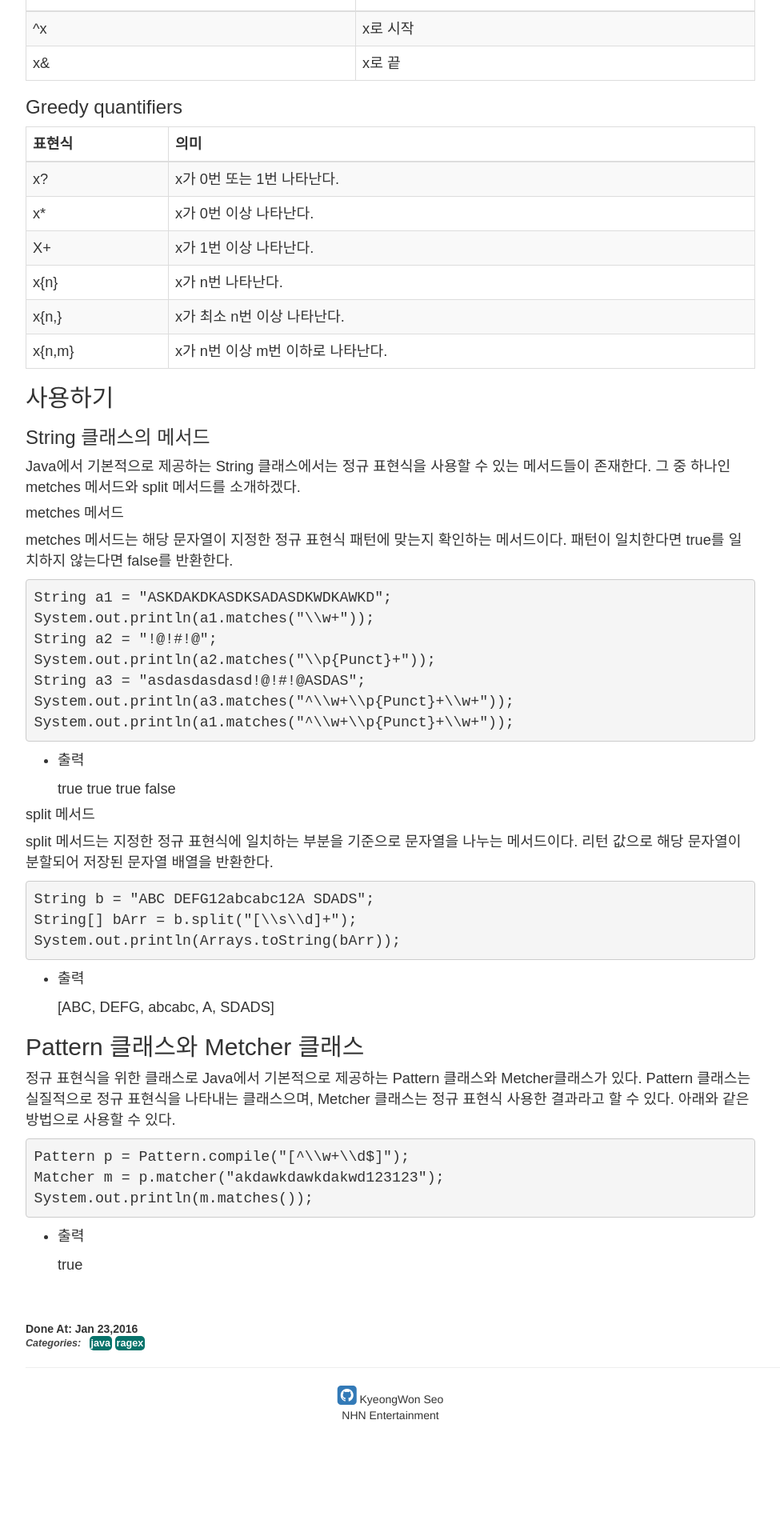
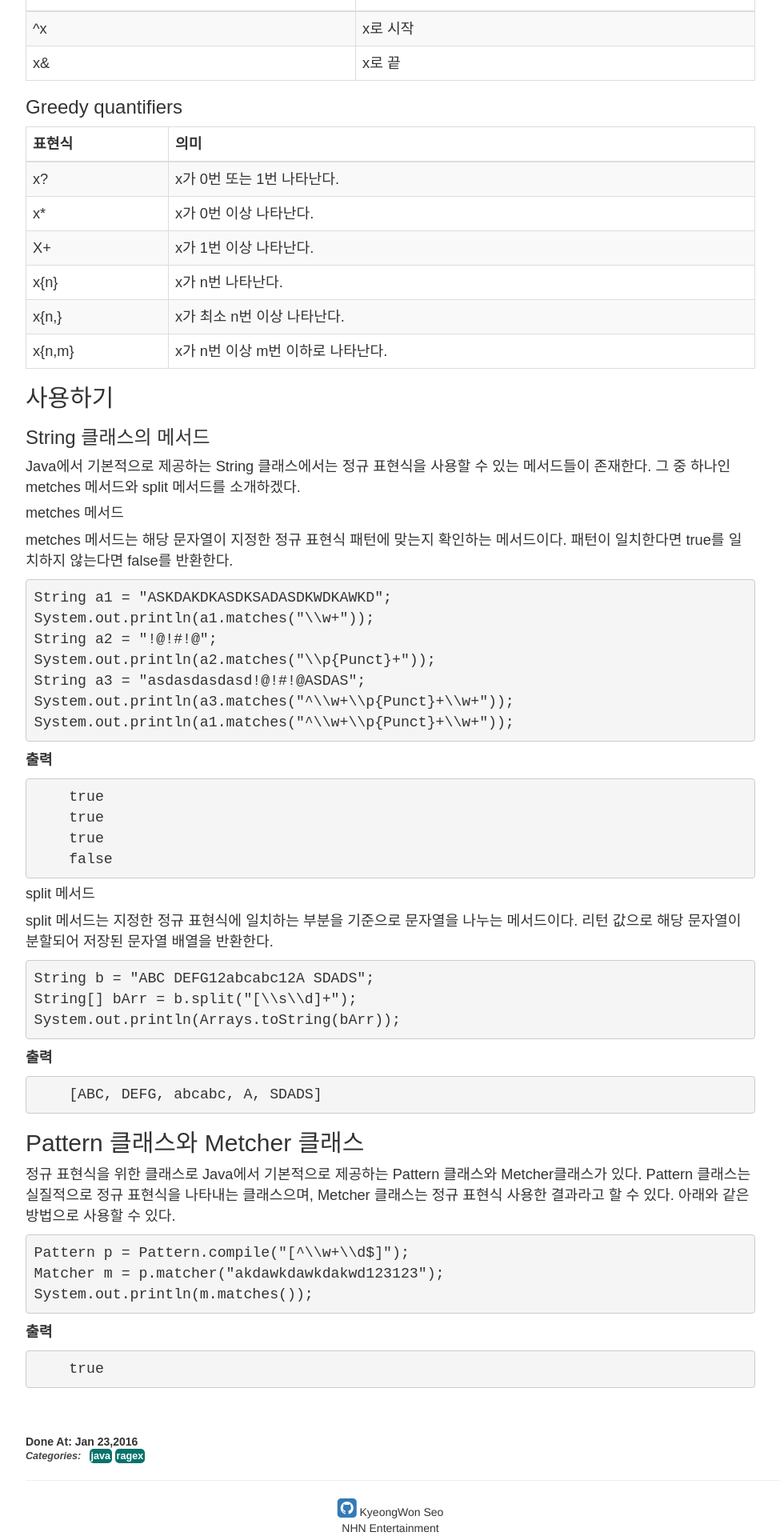
Before and after one commit to kwSeo/kwSeo.github.io, a Jekyll site: the page built from _posts/2016-01-23-java-regular-expression.md, in a window 1280 px wide. Shown: the part 2675-4595 px from the top of the page at 80% size, without its empty margins (152-1127 px from the left). Built offline with Jekyll 4.4.1, drawn with Linux system fonts in a browser that asks for light colours; nearby versions of some CDN libraries; library files that are not in the unit come from our copies; comment, search, counter and statistics services are not loaded; before the commit the page ends 4454 px from its top, so only the background shows below that.

````diff
--- a/_posts/2016-01-23-java-regular-expression.md
+++ b/_posts/2016-01-23-java-regular-expression.md
@@ -106,14 +106,14 @@ metches 메서드는 해당 문자열이 지정한 정규 표현식 패턴에
     System.out.println(a1.matches("^\\w+\\p{Punct}+\\w+"));
 
 
-- 출력
+**출력**
 
-
+```
     true
     true
     true
     false
-
+```
 
 #### split 메서드
 
@@ -125,11 +125,11 @@ split 메서드는 지정한 정규 표현식에 일치하는 부분을 기준
     System.out.println(Arrays.toString(bArr));
 
 
-- 출력
+**출력**
 
-
+```
     [ABC, DEFG, abcabc, A, SDADS]
-
+```
 
 ## Pattern 클래스와 Metcher 클래스
 
@@ -141,7 +141,8 @@ split 메서드는 지정한 정규 표현식에 일치하는 부분을 기준
     System.out.println(m.matches());
 
 
-- 출력
+**출력**
 
-
+```
     true
+```
````
